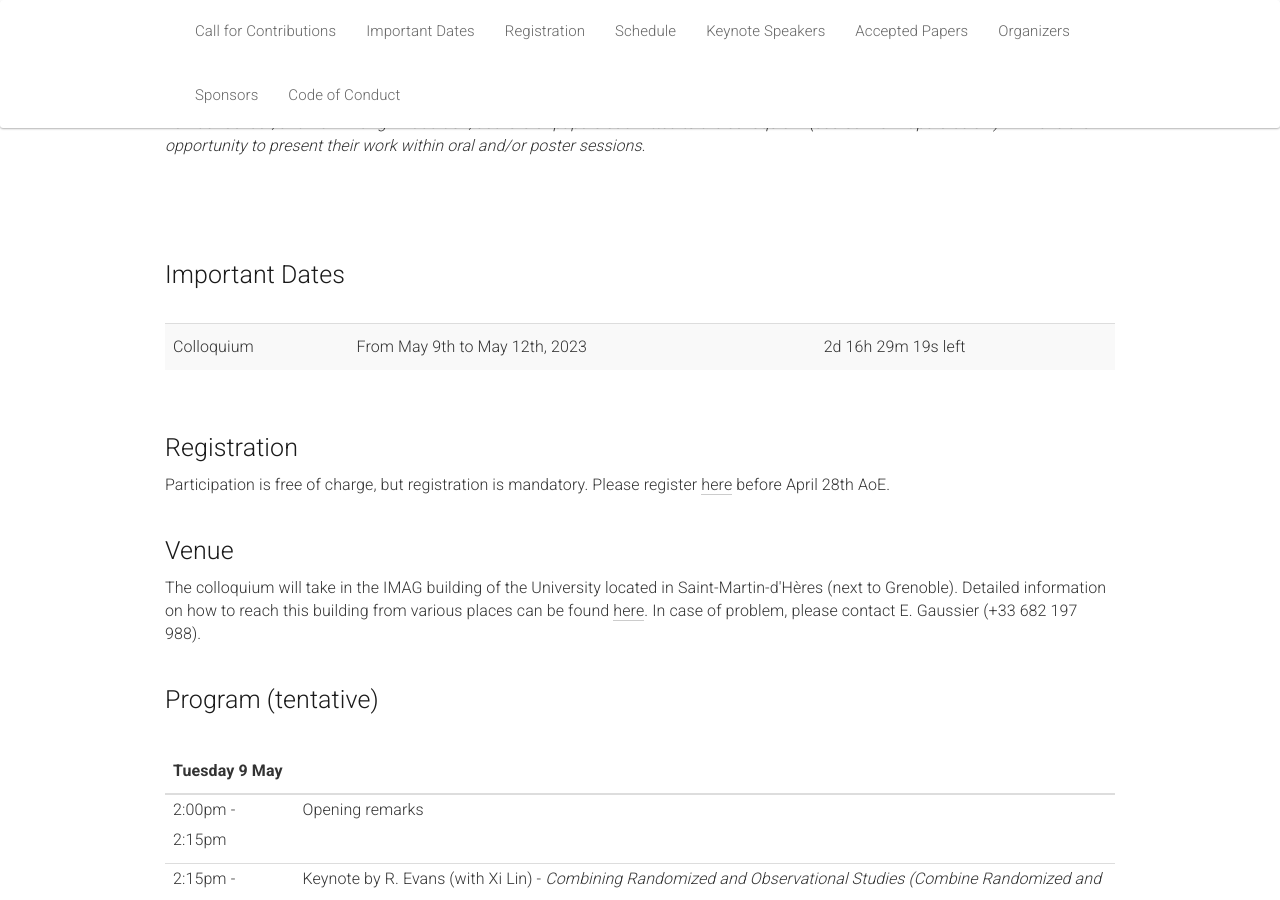
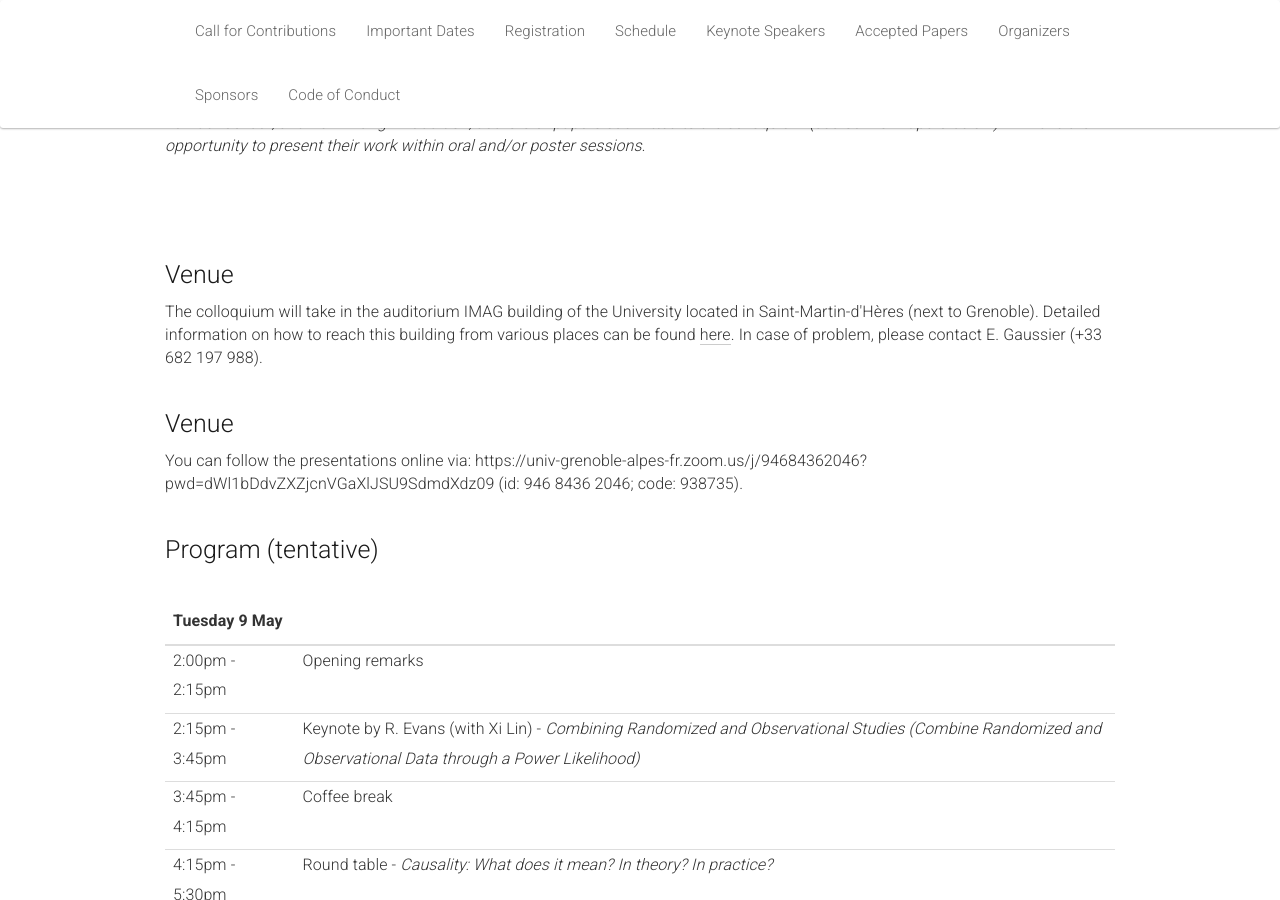
Before and after one commit to quarter-on-causality/quarter-on-causality.github.io, a Jekyll site: the page built from _pages/home_challenges.md, in a window 1280 px wide and 900 px high, scrolled down 1510 px. Built offline with Jekyll 4.4.1, drawn with Linux system fonts in a browser that asks for light colours; nearby versions of some CDN libraries; some of the changed text lies outside the part shown.

Commit message:
Update home_challenges.md

```diff
--- a/_pages/home_challenges.md
+++ b/_pages/home_challenges.md
@@ -17,7 +17,7 @@
     <center><h1>Fundamental Challenges in Causality</h1></center>
     <center><h5>Grenoble Alpes University, Grenoble, France</h5></center>
     <center><h5><strong>From</strong> May 9th <strong>to</strong> May 12th</h5></center>
-    <center><b>Location</b>:<a href="https://batiment.imag.fr/en" target="_blank">IMAG Building, Grenoble Alpes University  700, avenue centrale 38401 Saint Martin d'Hères</a>, <a href="https://www.openstreetmap.org/#map=19/45.19034/5.76707&layers=N" target="_blank">Direction</a></center>
+    <center><b>Location</b>:<a href="https://batiment.imag.fr/en" target="_blank">Auditorium of the IMAG Building, Grenoble Alpes University  700, avenue centrale 38401 Saint Martin d'Hères</a>, <a href="https://www.openstreetmap.org/#map=19/45.19034/5.76707&layers=N" target="_blank">Direction</a></center>
   </div>
 </div>
 
@@ -82,13 +82,13 @@
   </div>
 </div><br>
 
+<!--
 <div class="row">
   <div class="col-xs-12"><a class="anchor" id="dates"></a>
     <h2>Important Dates</h2>
     <br>
     <table class="table table-striped">
       <tbody>
-       <!--
  	<tr>
           <td>Paper Submission Deadline</td>
           <td>February 10, 2023 (23:59 AOE)</td>
@@ -98,7 +98,6 @@
           <td>Notification to Authors</td>
           <td>February 27, 2023</td>
         </tr>
-       -->
         <tr>
           <td>Colloquium</td>
           <td>From May 9th to May 12th, 2023</td>
@@ -108,19 +107,27 @@
     </table>
   </div>
 </div><br>
+-->
 
+<!--
 <div class="row">
   <div class="col-xs-12"><a class="anchor" id="registration"></a>
      <h2>Registration</h2> Participation is free of charge, but registration is mandatory. Please register <a href="https://causality.sciencesconf.org/registration?forward-action=index&forward-controller=registration&lang=en" target="_blank">here</a> before April 28th AoE.
   </div>
 </div><br/>
+-->
 
 <div class="row">
-  <div class="col-xs-12"><a class="anchor" id="registration"></a>
-     <h2>Venue</h2> The colloquium will take in the IMAG building of the University located in Saint-Martin-d'Hères (next to Grenoble). Detailed information on how to reach this building from various places can be found <a href="https://batiment.imag.fr/en/contact-addresses-access" target="_blank">here</a>. In case of problem, please contact E. Gaussier (+33 682 197 988).
+  <div class="col-xs-12"><a class="anchor" id="venue"></a>
+     <h2>Venue</h2> The colloquium will take in the auditorium IMAG building of the University located in Saint-Martin-d'Hères (next to Grenoble). Detailed information on how to reach this building from various places can be found <a href="https://batiment.imag.fr/en/contact-addresses-access" target="_blank">here</a>. In case of problem, please contact E. Gaussier (+33 682 197 988).
   </div>
 </div><br/>
 
+<div class="row">
+  <div class="col-xs-12"><a class="anchor" id="visio"></a>
+     <h2>Venue</h2>You can follow the presentations online via: https://univ-grenoble-alpes-fr.zoom.us/j/94684362046?pwd=dWl1bDdvZXZjcnVGaXlJSU9SdmdXdz09 (id: 946 8436 2046; code: 938735).
+  </div>
+</div><br/>
 
 <div class="row">
   <div class="col-xs-12"><a class="anchor" id="schedule"></a>
```
